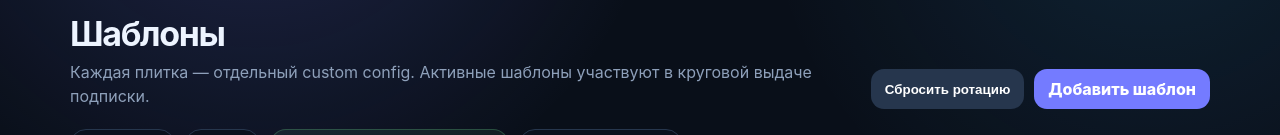
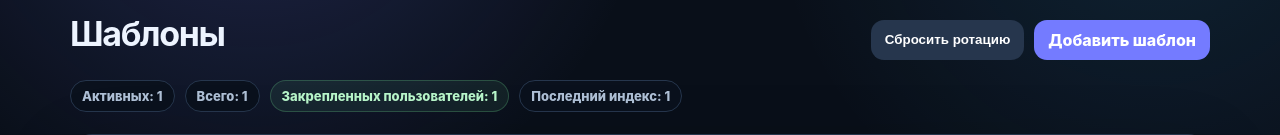
Before and after one commit to zadkie1ll/shredder-admin, a FastAPI app: template app/templates/templates.html in a window 1280 px wide. Shown: the part 118-253 px from the top of the page. Run offline with FastAPI, Linux system fonts and the light colour scheme; the template is opened without the code that fills it: most values are stand-ins (such as "Sample title", 1, 10 or a date in 2020).

Commit message:
minor html fix

```diff
--- a/app/templates/templates.html
+++ b/app/templates/templates.html
@@ -11,7 +11,7 @@
   <div class="hero">
     <div>
       <h1>Шаблоны</h1>
-      <p>Каждая плитка — отдельный custom config. Активные шаблоны участвуют в круговой выдаче подписки.</p>
+      <p></p>
     </div>
     <div class="actions header-actions">
       <form method="post" action="/rotation/reset">
```
